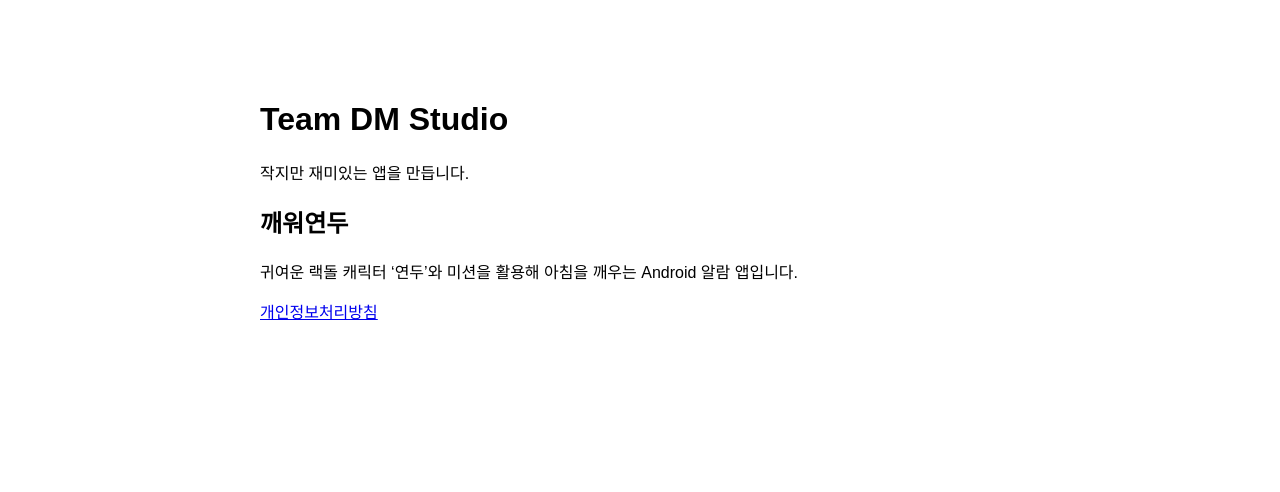
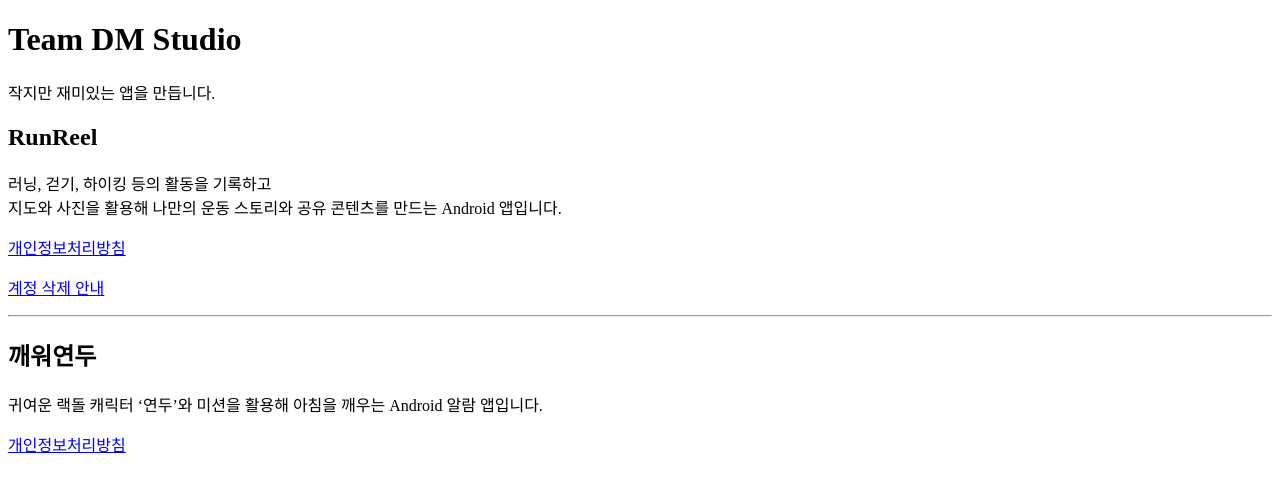
Before and after one commit to yeodolnim-lab/yeodolnim-lab.github.io, a plain HTML site: page index.html in a window 1280 px wide. Drawn offline with Linux system fonts and the light colour scheme.

Commit message:
Add RunReel to Team DM Studio website
Updated the content and structure of the index.html file to include new sections and links.

```diff
--- a/index.html
+++ b/index.html
@@ -1 +1,45 @@
-<!doctype html><html lang="ko"><head><meta charset="utf-8"><meta name="viewport" content="width=device-width,initial-scale=1"><title>Team DM Studio</title></head><body style="font-family:sans-serif;max-width:760px;margin:60px auto;padding:20px"><h1>Team DM Studio</h1><p>작지만 재미있는 앱을 만듭니다.</p><h2>깨워연두</h2><p>귀여운 랙돌 캐릭터 ‘연두’와 미션을 활용해 아침을 깨우는 Android 알람 앱입니다.</p><p><a href="/privacy.html">개인정보처리방침</a></p></body></html>
+<!DOCTYPE html>
+<html lang="ko">
+<head>
+  <meta charset="UTF-8">
+  <meta name="viewport" content="width=device-width, initial-scale=1.0">
+  <title>Team DM Studio</title>
+</head>
+<body>
+
+  <h1>Team DM Studio</h1>
+  <p>작지만 재미있는 앱을 만듭니다.</p>
+
+  <h2>RunReel</h2>
+  <p>
+    러닝, 걷기, 하이킹 등의 활동을 기록하고<br>
+    지도와 사진을 활용해 나만의 운동 스토리와 공유 콘텐츠를 만드는 Android 앱입니다.
+  </p>
+
+  <p>
+    <a href="https://yeodolnim-lab.github.io/runreel-privacy.html">
+      개인정보처리방침
+    </a>
+  </p>
+
+  <p>
+    <a href="https://yeodolnim-lab.github.io/runreel-account-delete.html">
+      계정 삭제 안내
+    </a>
+  </p>
+
+  <hr>
+
+  <h2>깨워연두</h2>
+  <p>
+    귀여운 랙돌 캐릭터 ‘연두’와 미션을 활용해 아침을 깨우는 Android 알람 앱입니다.
+  </p>
+
+  <p>
+    <a href="https://yeodolnim-lab.github.io/privacy.html">
+      개인정보처리방침
+    </a>
+  </p>
+
+</body>
+</html>
```
